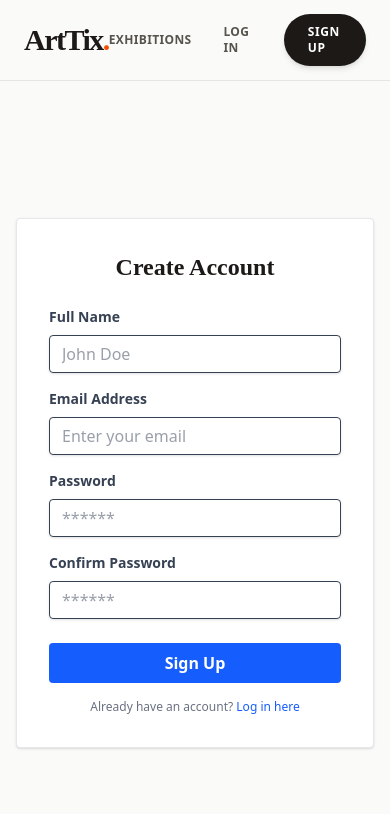
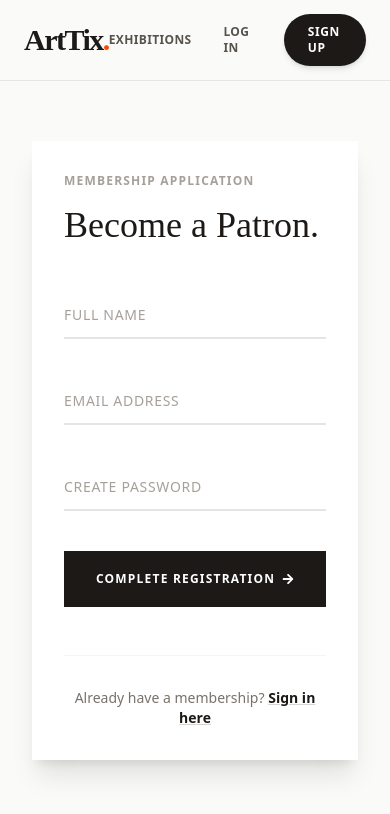
Before and after one commit to EMCSquare12/art-exhibit-system, a React (Vite) app in the folder frontend/: page /register in a window 390 px wide. Shown: the top 814 px of the page. Built offline with nearby package versions, Linux system fonts and the light colour scheme; no server answers.

Commit message:
Redesign Login, Register, MyTickets

```diff
--- a/frontend/src/components/ExhibitCard.jsx
+++ b/frontend/src/components/ExhibitCard.jsx
@@ -10,7 +10,7 @@ const ExhibitCard = ({ exhibit }) => {
   return (
     <div className="group flex flex-col h-full bg-transparent">
       {/* Image Container with specific aspect ratio */}
-      <div className="relative aspect-[4/5] overflow-hidden rounded-md mb-6">
+      <div className="relative aspect-[4/5] overflow-hidden  mb-6">
          <div className="absolute inset-0 bg-stone-900/10 group-hover:bg-transparent transition-colors z-10 duration-500"></div>
          <img
            src={exhibit.imageUrl}
--- a/frontend/src/pages/Login.jsx
+++ b/frontend/src/pages/Login.jsx
@@ -1,103 +1,109 @@
 import { useState } from 'react';
-import { Link, useNavigate } from 'react-router-dom';
+import { useNavigate, Link } from 'react-router-dom';
 import { useAuth } from '../context/AuthContext';
+import { FaArrowRight } from 'react-icons/fa';
 
 const Login = () => {
-  const [formData, setFormData] = useState({
-    email: '',
-    password: '',
-  });
-  const [error, setError] = useState('');
-  const [isLoading, setIsLoading] = useState(false);
-
-  const { email, password } = formData;
-
+  const [formData, setFormData] = useState({ email: '', password: '' });
+  const [error, setError] = useState(null);
   const { login } = useAuth();
   const navigate = useNavigate();
 
-  const onChange = (e) => {
-    setFormData((prevState) => ({
-      ...prevState,
-      [e.target.name]: e.target.value,
-    }));
+  const handleChange = (e) => {
+    setFormData({ ...formData, [e.target.name]: e.target.value });
   };
 
-  const onSubmit = async (e) => {
+  const handleSubmit = async (e) => {
     e.preventDefault();
-    setError('');
-    setIsLoading(true);
-
     try {
-      await login(email, password);
+      await login(formData.email, formData.password);
       navigate('/');
     } catch (err) {
-      setError(err.response?.data?.message || 'Login failed. Please try again.');
-    } finally {
-      setIsLoading(false);
+      setError(err.response?.data?.message || 'Invalid credentials. Please try again.');
     }
   };
 
   return (
-    <div className="flex justify-center items-center h-[80vh]">
-      <div className="w-full max-w-md bg-white p-8 border border-gray-200 rounded shadow-sm">
-        <h1 className="text-2xl font-bold text-center mb-6">Log In</h1>
+    <div className="min-h-[80vh] flex items-center justify-center bg-stone-50 p-4 md:p-8">
+      <div className="w-full max-w-6xl bg-white shadow-xl overflow-hidden flex flex-col md:flex-row min-h-[600px]">
+
+        {/* Left: Form Section */}
+        <div className="w-full md:w-1/2 p-8 md:p-16 flex flex-col justify-center">
+          <div className="max-w-md mx-auto w-full">
+            <p className="text-xs font-bold text-stone-400 uppercase tracking-widest mb-4">Member Access</p>
+            <h2 className="text-4xl md:text-5xl font-heading text-stone-900 mb-12">Sign In.</h2>
 
             {error && (
-          <div className="bg-red-100 border border-red-400 text-red-700 px-4 py-3 rounded mb-4 text-sm">
+              <div className="bg-red-50 border-l-2 border-red-800 text-red-900 p-4 mb-8 text-sm font-serif italic">
                 {error}
               </div>
             )}
 
-        <form onSubmit={onSubmit}>
-          <div className="mb-4">
-            <label htmlFor="email" className="block text-gray-700 text-sm font-bold mb-2">
+            <form onSubmit={handleSubmit} className="space-y-10">
+              <div className="relative group">
+                <input
+                  type="email"
+                  name="email"
+                  placeholder=" "
+                  value={formData.email}
+                  onChange={handleChange}
+                  className="block w-full py-3 px-0 text-stone-900 bg-transparent border-b-2 border-stone-200 appearance-none focus:outline-none focus:ring-0 focus:border-stone-900 peer transition-colors font-mono text-sm"
+                  required
+                />
+                <label className="absolute text-sm text-stone-400 duration-300 transform -translate-y-6 scale-75 top-3 -z-10 origin-[0] peer-focus:left-0 peer-focus:text-stone-900 peer-focus:font-bold peer-placeholder-shown:scale-100 peer-placeholder-shown:translate-y-0 peer-focus:scale-75 peer-focus:-translate-y-6 uppercase tracking-wider">
                   Email Address
                 </label>
+              </div>
+
+              <div className="relative group">
                 <input
-              type="email"
-              id="email"
-              name="email"
-              value={email}
-              onChange={onChange}
-              className="shadow appearance-none border rounded w-full py-2 px-3 text-gray-700 leading-tight focus:outline-none focus:shadow-outline"
-              placeholder="Enter your email"
+                  type="password"
+                  name="password"
+                  placeholder=" "
+                  value={formData.password}
+                  onChange={handleChange}
+                  className="block w-full py-3 px-0 text-stone-900 bg-transparent border-b-2 border-stone-200 appearance-none focus:outline-none focus:ring-0 focus:border-stone-900 peer transition-colors font-mono text-sm"
                   required
                 />
+                <label className="absolute text-sm text-stone-400 duration-300 transform -translate-y-6 scale-75 top-3 -z-10 origin-[0] peer-focus:left-0 peer-focus:text-stone-900 peer-focus:font-bold peer-placeholder-shown:scale-100 peer-placeholder-shown:translate-y-0 peer-focus:scale-75 peer-focus:-translate-y-6 uppercase tracking-wider">
+                  Password
+                </label>
               </div>
 
-          <div className="mb-6">
-            <label htmlFor="password" className="block text-gray-700 text-sm font-bold mb-2">
-              Password
-            </label>
-            <input
-              type="password"
-              id="password"
-              name="password"
-              value={password}
-              onChange={onChange}
-              className="shadow appearance-none border rounded w-full py-2 px-3 text-gray-700 leading-tight focus:outline-none focus:shadow-outline"
-              placeholder="Enter password"
-              required
-            />
+              <button
+                type="submit"
+                className="w-full bg-stone-900 text-white font-bold uppercase tracking-widest text-xs py-5 px-8 hover:bg-orange-800 transition-all duration-300 flex items-center justify-between group"
+              >
+                <span>Enter Gallery</span>
+                <FaArrowRight className="transform group-hover:translate-x-1 transition-transform" />
+              </button>
+            </form>
+
+            <div className="mt-12 text-center border-t border-stone-100 pt-8">
+              <p className="text-stone-500 text-sm font-light">
+                Not a patron yet?{' '}
+                <Link to="/register" className="text-stone-900 font-bold underline decoration-stone-300 hover:decoration-orange-700 transition-all">
+                  Apply for membership
+                </Link>
+              </p>
+            </div>
+          </div>
         </div>
 
-          <div className="flex items-center justify-between">
-            <button
-              type="submit"
-              disabled={isLoading}
-              className={`bg-blue-600 hover:bg-blue-700 text-white font-bold py-2 px-4 rounded focus:outline-none focus:shadow-outline w-full transition duration-200 ${isLoading ? 'opacity-50 cursor-not-allowed' : ''}`}
-            >
-              {isLoading ? 'Logging in...' : 'Log In'}
-            </button>
+        {/* Right: Artistic Image */}
+        <div className="w-full md:w-1/2 bg-stone-200 relative hidden md:block">
+           <div className="absolute inset-0 bg-stone-900/10"></div>
+           <img
+             src="https://images.unsplash.com/photo-1547891654-e66ed7ebb968?q=80&w=2070&auto=format&fit=crop"
+             alt="Abstract Art"
+             className="w-full h-full object-cover grayscale contrast-125"
+           />
+           <div className="absolute bottom-8 right-8 text-white text-right max-w-xs">
+              <p className="font-heading text-2xl italic leading-tight">"Art enables us to find ourselves and lose ourselves at the same time."</p>
+              <p className="text-xs uppercase tracking-widest mt-2 opacity-80">— Thomas Merton</p>
            </div>
-        </form>
+        </div>
 
-        <p className="text-center text-gray-500 text-xs mt-4">
-          Don't have an account?{' '}
-          <Link to="/register" className="text-blue-600 hover:underline">
-            Sign up here
-          </Link>
-        </p>
       </div>
     </div>
   );
--- a/frontend/src/pages/Register.jsx
+++ b/frontend/src/pages/Register.jsx
@@ -1,144 +1,130 @@
 import { useState } from 'react';
-import { Link, useNavigate } from 'react-router-dom';
-import { useAuth } from '../context/AuthContext';
+import { useNavigate, Link } from 'react-router-dom';
+import axiosInstance from '../api/axiosConfig';
+import { USERS_URL } from '../constant';
+import { FaArrowRight } from 'react-icons/fa';
 
 const Register = () => {
-  const [formData, setFormData] = useState({
-    name: '',
-    email: '',
-    password: '',
-    confirmPassword: '',
-  });
-  const [error, setError] = useState('');
+  const [formData, setFormData] = useState({ name: '', email: '', password: '' });
+  const [error, setError] = useState(null);
   const [isLoading, setIsLoading] = useState(false);
-
-  const { name, email, password, confirmPassword } = formData;
-
-  const { register } = useAuth();
   const navigate = useNavigate();
 
-  const onChange = (e) => {
-    setFormData((prevState) => ({
-      ...prevState,
-      [e.target.name]: e.target.value,
-    }));
+  const handleChange = (e) => {
+    setFormData({ ...formData, [e.target.name]: e.target.value });
   };
 
-  const onSubmit = async (e) => {
+  const handleSubmit = async (e) => {
     e.preventDefault();
-    setError('');
-
-    if (password !== confirmPassword) {
-      setError('Passwords do not match');
-      return;
-    }
-
     setIsLoading(true);
     try {
-      const userData = { name, email, password };
-      await register(userData);
-      navigate('/');
+      await axiosInstance.post(`${USERS_URL}`, formData);
+      navigate('/login');
     } catch (err) {
-      setError(err.response?.data?.message || 'Registration failed.');
+      setError(err.response?.data?.message || 'Registration failed. Please try again.');
     } finally {
       setIsLoading(false);
     }
   };
 
   return (
-    <div className="flex justify-center items-center h-[80vh] mt-8">
-      <div className="w-full max-w-md bg-white p-8 border border-gray-200 rounded shadow-sm">
-        <h1 className="text-2xl font-bold text-center mb-6">Create Account</h1>
+    <div className="min-h-[80vh] flex items-center justify-center bg-stone-50 p-4 md:p-8">
+      <div className="w-full max-w-6xl bg-white shadow-xl overflow-hidden flex flex-col md:flex-row-reverse min-h-[600px]">
+
+        {/* Right (Form Side on Desktop) */}
+        <div className="w-full md:w-1/2 p-8 md:p-16 flex flex-col justify-center bg-white z-10">
+          <div className="max-w-md mx-auto w-full">
+            <p className="text-xs font-bold text-stone-400 uppercase tracking-widest mb-4">Membership Application</p>
+            <h2 className="text-4xl md:text-5xl font-heading text-stone-900 mb-12">Become a Patron.</h2>
 
             {error && (
-          <div className="bg-red-100 border border-red-400 text-red-700 px-4 py-3 rounded mb-4 text-sm">
+              <div className="bg-red-50 border-l-2 border-red-800 text-red-900 p-4 mb-8 text-sm font-serif italic">
                 {error}
               </div>
             )}
 
-        <form onSubmit={onSubmit}>
-           <div className="mb-4">
-            <label htmlFor="name" className="block text-gray-700 text-sm font-bold mb-2">
+            <form onSubmit={handleSubmit} className="space-y-10">
+
+              <div className="relative group">
+                <input
+                  type="text"
+                  name="name"
+                  placeholder=" "
+                  value={formData.name}
+                  onChange={handleChange}
+                  className="block w-full py-3 px-0 text-stone-900 bg-transparent border-b-2 border-stone-200 appearance-none focus:outline-none focus:ring-0 focus:border-stone-900 peer transition-colors font-mono text-sm"
+                  required
+                />
+                <label className="absolute text-sm text-stone-400 duration-300 transform -translate-y-6 scale-75 top-3 -z-10 origin-[0] peer-focus:left-0 peer-focus:text-stone-900 peer-focus:font-bold peer-placeholder-shown:scale-100 peer-placeholder-shown:translate-y-0 peer-focus:scale-75 peer-focus:-translate-y-6 uppercase tracking-wider">
                   Full Name
                 </label>
+              </div>
+
+              <div className="relative group">
                 <input
-              type="text"
-              id="name"
-              name="name"
-              value={name}
-              onChange={onChange}
-              className="shadow appearance-none border rounded w-full py-2 px-3 text-gray-700 leading-tight focus:outline-none focus:shadow-outline"
-              placeholder="John Doe"
+                  type="email"
+                  name="email"
+                  placeholder=" "
+                  value={formData.email}
+                  onChange={handleChange}
+                  className="block w-full py-3 px-0 text-stone-900 bg-transparent border-b-2 border-stone-200 appearance-none focus:outline-none focus:ring-0 focus:border-stone-900 peer transition-colors font-mono text-sm"
                   required
                 />
+                <label className="absolute text-sm text-stone-400 duration-300 transform -translate-y-6 scale-75 top-3 -z-10 origin-[0] peer-focus:left-0 peer-focus:text-stone-900 peer-focus:font-bold peer-placeholder-shown:scale-100 peer-placeholder-shown:translate-y-0 peer-focus:scale-75 peer-focus:-translate-y-6 uppercase tracking-wider">
+                  Email Address
+                </label>
               </div>
 
-          <div className="mb-4">
-            <label htmlFor="email" className="block text-gray-700 text-sm font-bold mb-2">
-              Email Address
-            </label>
+              <div className="relative group">
                 <input
-              type="email"
-              id="email"
-              name="email"
-              value={email}
-              onChange={onChange}
-              className="shadow appearance-none border rounded w-full py-2 px-3 text-gray-700 leading-tight focus:outline-none focus:shadow-outline"
-              placeholder="Enter your email"
+                  type="password"
+                  name="password"
+                  placeholder=" "
+                  value={formData.password}
+                  onChange={handleChange}
+                  className="block w-full py-3 px-0 text-stone-900 bg-transparent border-b-2 border-stone-200 appearance-none focus:outline-none focus:ring-0 focus:border-stone-900 peer transition-colors font-mono text-sm"
                   required
                 />
+                <label className="absolute text-sm text-stone-400 duration-300 transform -translate-y-6 scale-75 top-3 -z-10 origin-[0] peer-focus:left-0 peer-focus:text-stone-900 peer-focus:font-bold peer-placeholder-shown:scale-100 peer-placeholder-shown:translate-y-0 peer-focus:scale-75 peer-focus:-translate-y-6 uppercase tracking-wider">
+                  Create Password
+                </label>
               </div>
 
-          <div className="mb-4">
-            <label htmlFor="password" className="block text-gray-700 text-sm font-bold mb-2">
-              Password
-            </label>
-            <input
-              type="password"
-              id="password"
-              name="password"
-              value={password}
-              onChange={onChange}
-              className="shadow appearance-none border rounded w-full py-2 px-3 text-gray-700 leading-tight focus:outline-none focus:shadow-outline"
-              placeholder="******"
-              required
-              minLength={6}
-            />
-          </div>
-           <div className="mb-6">
-            <label htmlFor="confirmPassword" className="block text-gray-700 text-sm font-bold mb-2">
-              Confirm Password
-            </label>
-            <input
-              type="password"
-              id="confirmPassword"
-              name="confirmPassword"
-              value={confirmPassword}
-              onChange={onChange}
-              className="shadow appearance-none border rounded w-full py-2 px-3 text-gray-700 leading-tight focus:outline-none focus:shadow-outline"
-              placeholder="******"
-              required
-              minLength={6}
-            />
-          </div>
-
-          <div className="flex items-center justify-between">
               <button
                 type="submit"
                 disabled={isLoading}
-              className={`bg-blue-600 hover:bg-blue-700 text-white font-bold py-2 px-4 rounded focus:outline-none focus:shadow-outline w-full transition duration-200 ${isLoading ? 'opacity-50 cursor-not-allowed' : ''}`}
+                className={`w-full bg-stone-900 text-white font-bold uppercase tracking-widest text-xs py-5 px-8 hover:bg-orange-800 transition-all duration-300 flex items-center justify-between group ${isLoading ? 'opacity-70 cursor-not-allowed' : ''}`}
               >
-              {isLoading ? 'Creating Account...' : 'Sign Up'}
+                <span>{isLoading ? 'Processing...' : 'Complete Registration'}</span>
+                {!isLoading && <FaArrowRight className="transform group-hover:translate-x-1 transition-transform" />}
               </button>
-          </div>
             </form>
 
-        <p className="text-center text-gray-500 text-xs mt-4">
-          Already have an account?{' '}
-          <Link to="/login" className="text-blue-600 hover:underline">
-            Log in here
+            <div className="mt-12 text-center border-t border-stone-100 pt-8">
+              <p className="text-stone-500 text-sm font-light">
+                Already have a membership?{' '}
+                <Link to="/login" className="text-stone-900 font-bold underline decoration-stone-300 hover:decoration-orange-700 transition-all">
+                  Sign in here
                 </Link>
               </p>
+            </div>
+          </div>
+        </div>
+
+        {/* Left (Image Side on Desktop) - Reverse Order */}
+        <div className="w-full md:w-1/2 bg-stone-800 relative hidden md:block">
+           <img
+             src="https://images.unsplash.com/photo-1513364776144-60967b0f800f?q=80&w=2071&auto=format&fit=crop"
+             alt="Modern Architecture"
+             className="w-full h-full object-cover opacity-60 grayscale mix-blend-overlay"
+           />
+           <div className="absolute inset-0 bg-gradient-to-t from-stone-900/90 to-transparent"></div>
+           <div className="absolute bottom-12 left-12 text-stone-100 max-w-sm">
+              <h3 className="font-heading text-3xl mb-4">Curated Experiences.</h3>
+              <p className="font-light leading-relaxed text-sm opacity-90">Join our community of art enthusiasts and get exclusive access to exhibitions, artist talks, and private viewings.</p>
+           </div>
+        </div>
+
       </div>
     </div>
   );
```
Also changed, not shown: frontend/src/pages/MyTickets.jsx (+96 -60 lines). Lines whose indentation alone changed are shown as unchanged.
